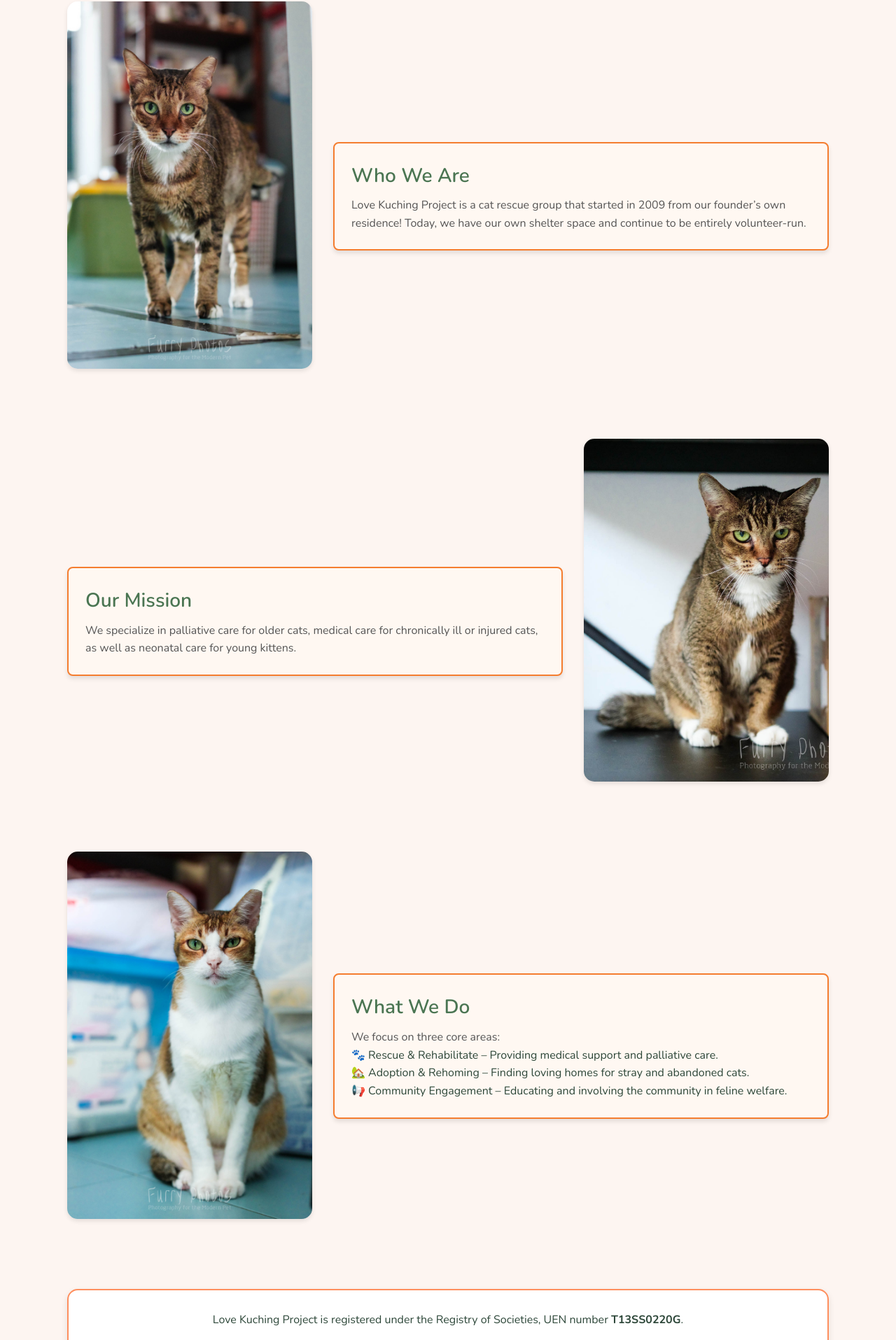
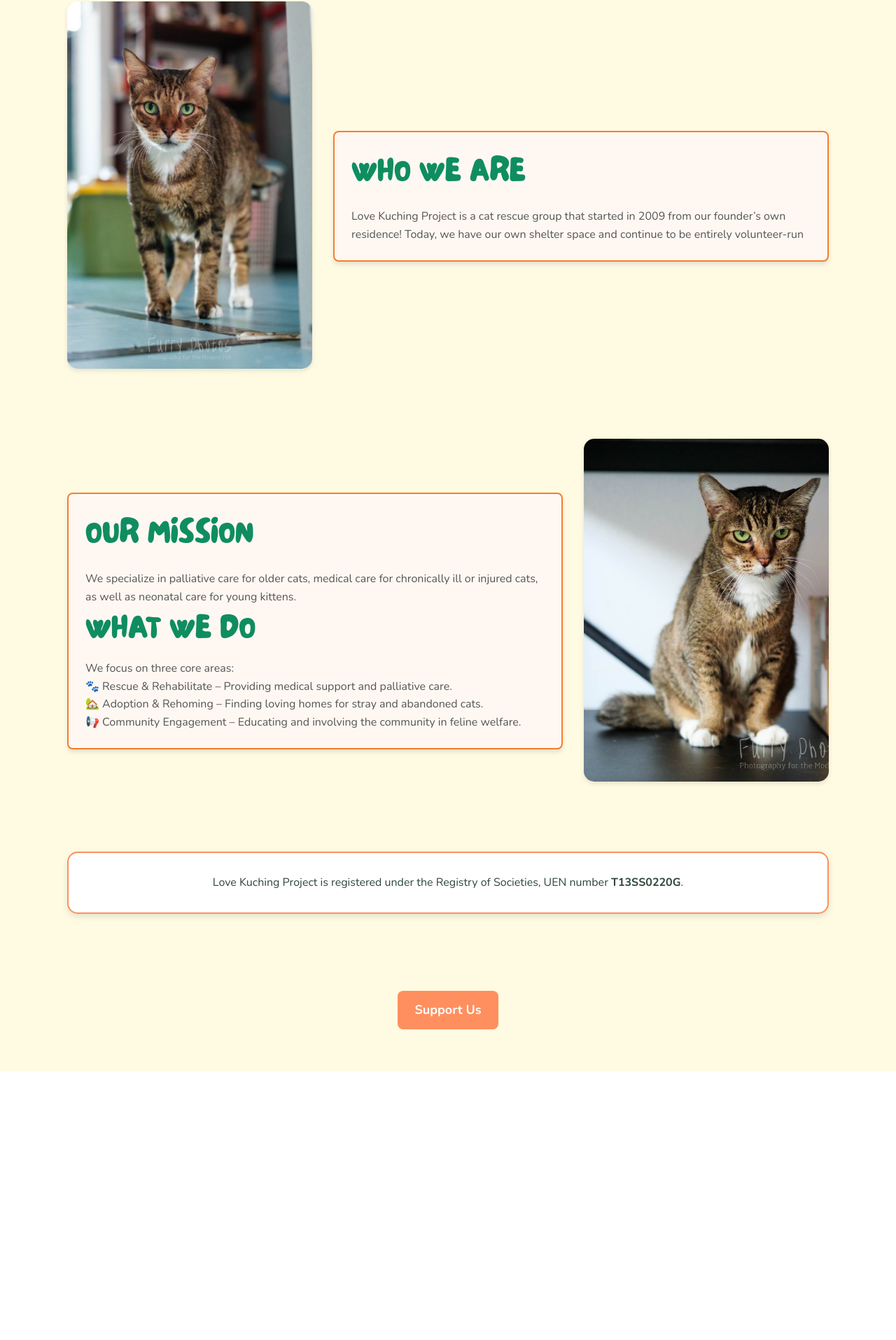
Before and after one commit to Paws-4-a-Cause/LKP, a React (Vite) app: page /LKP/about in a window 1280 px wide. Shown: the part 548-2463 px from the top of the page at 70% size. After the commit the page ends 2079 px from the top, so only its background shows below. Built offline with nearby package versions, Linux system fonts and the light colour scheme; a web font is replaced by a local one.

Commit message:
fix: change font for the about page

```diff
--- a/src/pages/About.css
+++ b/src/pages/About.css
@@ -5,7 +5,8 @@
   display: flex;
   flex-direction: column;
   align-items: center;
-    background: #fdf5f1; /* Light pink-beige background */
+  background: #FFFBE2;
+  /* Light pink-beige background */
   padding: 0;
   overflow-x: hidden;
   font-family: "Arial", sans-serif;
@@ -24,7 +25,8 @@
 
 .hero-image {
   width: 100%;
-    height: 500px; /* Full-width and rectangular */
+  height: 500px;
+  /* Full-width and rectangular */
   object-fit: cover;
 }
 
@@ -40,14 +42,16 @@
   text-align: center;
   width: 50%;
   box-shadow: 0px 4px 6px rgba(0, 0, 0, 0.2);
-    color: #2d4739; /* Dark green */
+  color: #2d4739;
+  /* Dark green */
   font-weight: bold;
 }
 
 .hero-overlay h1 {
-    font-size: 38px;
+  font-size: 48px;
   font-weight: bold;
-    color: #2d4739;
+  color: #0F8D61;
+  font-family: 'Le Petit Cochon';
 }
 
 .hero-overlay p {
@@ -76,8 +80,20 @@
   box-shadow: 0px 4px 10px rgba(0, 0, 0, 0.1);
   text-align: left;
   line-height: 1.6;
-    color: #2d4739;
-    border: 2px solid #ff8f5e; /* Soft orange border */
+  border: 2px solid #ff8f5e;
+  color: #555;
+  /* Soft orange border */
+
+}
+
+/* Section Text Box */
+body .section h2,
+.about-container .section h2 {
+  font-size: 3rem;
+  font-family: 'Le Petit Cochon';
+  font-weight: 300;
+  color: #0F8D61;
+
 }
 
 /* Section Image */
--- a/src/pages/AboutLKP.tsx
+++ b/src/pages/AboutLKP.tsx
@@ -1,10 +1,8 @@
 import "./About.css";
-import ThreeCats from '../assets/placeholder pictures/ThreeCats.jpg';
-import AhBoy from '../assets/cats/Ah Boy.jpg';
-import AhGirl from '../assets/cats/Ah Girl.jpg';
-import KittyBonBon from '../assets/cats/kitty-bon-bon.jpg';
-
-
+import ThreeCats from "../assets/placeholder pictures/ThreeCats.jpg";
+import AhBoy from "../assets/cats/Ah Boy.jpg";
+import AhGirl from "../assets/cats/Ah Girl.jpg";
+import KittyBonBon from "../assets/cats/kitty-bon-bon.jpg";
 
 const About = () => {
   return (
@@ -21,10 +19,11 @@
       {/* Who We Are */}
       <div className="section-wrapper">
         <div className="section">
-          <h2>Who We Are</h2>
+          <h2>WHO WE ARE</h2>
           <p>
-            Love Kuching Project is a cat rescue group that started in 2009 from our founder’s own residence!
-            Today, we have our own shelter space and continue to be entirely volunteer-run.
+            Love Kuching Project is a cat rescue group that started in 2009 from
+            our founder’s own residence! Today, we have our own shelter space
+            and continue to be entirely volunteer-run
           </p>
         </div>
         <img src={AhBoy} alt="Ah Boy" className="section-image" />
@@ -33,39 +32,47 @@
       {/* Our Mission */}
       <div className="section-wrapper">
         <div className="section">
-          <h2>Our Mission</h2>
+          <h2>OUR MISSION</h2>
           <p>
-            We specialize in palliative care for older cats, medical care for chronically ill or injured cats,
-            as well as neonatal care for young kittens.
+            We specialize in palliative care for older cats, medical care for
+            chronically ill or injured cats, as well as neonatal care for young
+            kittens.
           </p>
+          <h2>WHAT WE DO</h2>
+          <ul>
+            We focus on three core areas:
+            <li>
+            🐾 Rescue & Rehabilitate – Providing
+            medical support and palliative care.
+            </li>
+            <li>
+            🏡 Adoption & Rehoming –
+            Finding loving homes for stray and abandoned cats.
+            </li>
+            <li>
+            📢 Community Engagement – Educating and involving the community in feline
+            welfare.
+            </li>
+          </ul>
         </div>
+
         <img src={AhGirl} alt="Ah Girl" className="section-image" />
       </div>
 
-      {/* What We Do */}
-      <div className="section-wrapper">
-        <div className="section">
-          <h2>What We Do</h2>
-          <p>We focus on three core areas:</p>
-          <ul>
-            <li>🐾 Rescue & Rehabilitate – Providing medical support and palliative care.</li>
-            <li>🏡 Adoption & Rehoming – Finding loving homes for stray and abandoned cats.</li>
-            <li>📢 Community Engagement – Educating and involving the community in feline welfare.</li>
-          </ul>
-        </div>
-        <img src={KittyBonBon} alt="Kitty Bon Bon" className="section-image" />
-      </div>
 
       {/* Registered Organization (No Image) */}
       <div className="registration-box">
         <p>
-          Love Kuching Project is registered under the Registry of Societies, UEN number <strong>T13SS0220G</strong>.
+          Love Kuching Project is registered under the Registry of Societies,
+          UEN number <strong>T13SS0220G</strong>.
         </p>
       </div>
 
       {/* Call to Action */}
       <section className="cta-section">
-        <a href="/donate" className="cta-button">Support Us</a>
+        <a href="/donate" className="cta-button">
+          Support Us
+        </a>
       </section>
     </div>
   );
--- a/src/pages/InKindDonations.css
+++ b/src/pages/InKindDonations.css
@@ -1,8 +1,7 @@
 /* InKindDonations.css */
 .collaborators-section {
   background-color: #fff5ee;
-  min-height: 100vh;
-  padding: 2rem 2rem 4rem;
+  padding: 5rem 2rem 4rem;
   text-align: center;
   display: flex;
   flex-direction: column;
```
Lines whose indentation alone changed are shown as unchanged.
